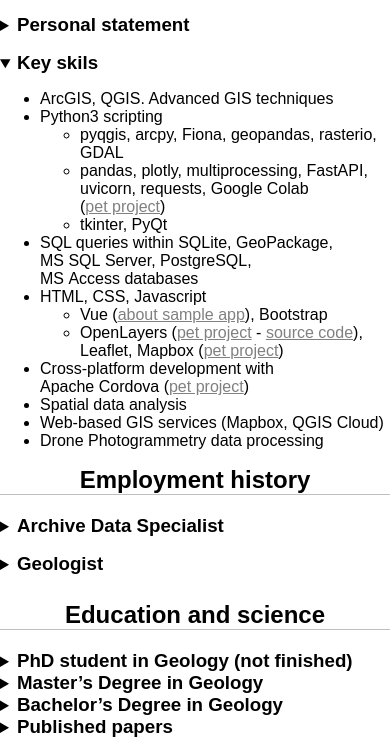
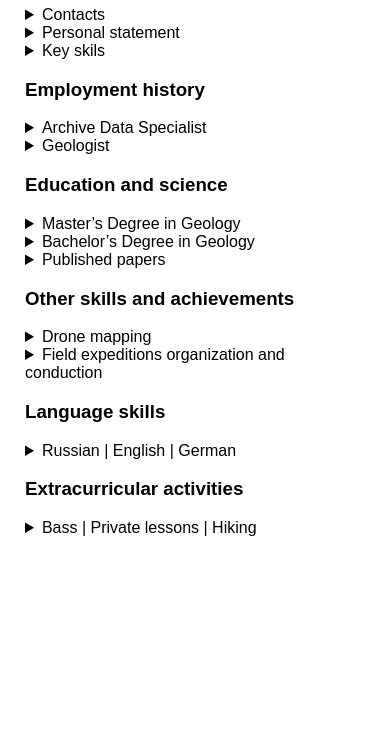
Before and after one commit to SavelevGeo/SavelevGeo, a plain HTML site: page index.html in a window 390 px wide. Shown: the part 93-847 px from the top of the page. Drawn offline with Linux system fonts and the light colour scheme.

Commit message:
fix mobile site work

```diff
--- a/index.html
+++ b/index.html
@@ -1,15 +1,16 @@
 <html>
 <head>
 <meta charset="utf-8">
+<meta name="viewport" content="width=device-width, initial-scale=1.0">
+<title>
+GEORGIJ SAVELEV
+</title>
 <link rel="stylesheet" href="style.css">
 </head>
-<h1 id="georgij-savelev">GEORGIJ SAVELEV</h1>
+<h2 id="georgij-savelev">GEORGIJ SAVELEV</h2>
+<p><span id="this_as_webpage">this cv: <a href="https://savelevgeo.github.io/SavelevGeo/">as webpage</a></span></p>
 <details class="contacts" id="contacts">
-<summary>
-<h3>
-Contacts
-</h3>
-<p></summary></p>
+<p><summary>Contacts</summary></p>
 <ul>
 <li><a href="mailto:savelevgeo.post@gmail.com">savelevgeo.post@gmail.com</a></li>
 <li><a href="https://t.me/+79533473027">+79533473027</a></li>
@@ -18,20 +19,12 @@
 </ul>
 </details>
 <details id="personal_statement">
-<summary>
-<h3>
-Personal statement
-</h3>
-<p></summary></p>
+<p><summary>Personal statement</summary></p>
 <p>Motivated and experienced GIS professional with technical knowledge in ESRI ArcGIS and QGIS. Specializing in the development of web GIS solutions for geological projects, I am a Database Specialist skilled in collecting and analyzing geospatial data using advanced Geographic Information Systems (GIS) techniques.</p>
 <p>I optimize the process by scripting in Python/VBA and running SQL queries for data tracking and geographic data manipulation. With five years of experience in the field, I have successfully completed numerous projects and delivered high-quality results, integrating GIS into geology.</p>
 </details>
-<details open>
-<summary>
-<h3>
-Key skils
-</h3>
-<p></summary></p>
+<details>
+<p><summary>Key skils</summary></p>
 <ul>
 <li>ArcGIS, QGIS. Advanced GIS techniques</li>
 <li>Python3 scripting
@@ -52,13 +45,9 @@
 <li>Drone Photogrammetry data processing</li>
 </ul>
 </details>
-<h2 id="employment-history">Employment history</h2>
+<h3 id="employment-history">Employment history</h3>
 <details>
-<summary>
-<h3>
-Archive Data Specialist
-</h3>
-<p></summary></p>
+<p><summary>Archive Data Specialist</summary></p>
 <p><a href="https://polyus.com/en/">Polyus</a> (Polyus Geoservice) — from 15.06.2022 to 15.03.2024</p>
 <ul>
 <li>Implemented efficient data retrieval techniques to manage and organize geological research and literature data, resulting in a 45% reduction in search time for geologists</li>
@@ -71,11 +60,7 @@
 </ul>
 </details>
 <details>
-<summary>
-<h3>
-Geologist
-</h3>
-<p></summary></p>
+<p><summary>Geologist</summary></p>
 <p><a href="https://vsegei.ru/en/">Geological Research Institute (VSEGEI)</a>, Methodic dep. (Saint-Petersburg, Russia), field work in Magadan region (north-eastern Asia) — from 01.11.2016 to 15.06.2022</p>
 <ul>
 <li>Conducted detailed analysis of remote sensing data, with a focus on satellite data, utilizing Python scripts for optimized work. Developed a standalone app, employing Python, to generate weather messages for SMS transmission to satellite phones.</li>
@@ -87,37 +72,55 @@
 <li>Troubleshooting topology errors. Trained and consulted colleagues on GIS database management. Utilized 3D-visualization. Created technical reports.</li>
 </ul>
 </details>
-<h2 id="education-and-science">Education and science</h2>
+<h3 id="education-and-science">Education and science</h3>
 <details>
-<summary>
-<h3>
-PhD student in Geology (not finished)
-</h3>
-</summary> <a href="https://vsegei.ru/en/">Geological Research Institute (VSEGEI)</a> — from 01.11.2018 to 15.06.2022
+<p><summary>Master’s Degree in Geology</summary></p>
+<p><a href="https://earth.spbu.ru/en/">St. Petersburg state university, Institute of Earth sciences</a>, Regional geology dep. — from 01.10.2016 to 15.06.2018</p>
 </details>
 <details>
-<summary>
-<h3>
-Master’s Degree in Geology
-</h3>
-</summary> <a href="https://earth.spbu.ru/en/">St. Petersburg state university, Institute of Earth sciences</a>, Regional geology dep. — from 01.10.2016 to 15.06.2018
+<p><summary>Bachelor’s Degree in Geology</summary></p>
+<p><a href="https://earth.spbu.ru/en/">St. Petersburg state university, Institute of Earth sciences</a>, Regional geology dep. — from 01.10.2012 to 15.06.2016</p>
 </details>
 <details>
-<summary>
-<h3>
-Bachelor’s Degree in Geology
-</h3>
-</summary> <a href="https://earth.spbu.ru/en/">St. Petersburg state university, Institute of Earth sciences</a>, Regional geology dep. — from 01.10.2012 to 15.06.2016
-</details>
-<details>
-<summary>
-<h3>
-Published papers
-</h3>
-<p></summary></p>
+<p><summary>Published papers</summary></p>
 <ul>
 <li>M. A. Shishkin (VSEGEI), S. I. Shkarubo (JSC MAGE), A. G. Konnov, G. V. Savel’ev (VSEGEI). Tectonics of the Polar Urals – Novaya Zemlya fold belts // <a href="https://karpinskyinstitute.ru/ru/public/reggeology_met/content/2021/86/86_01.pdf">Regional Geology and Metallogeny, 2021. – № 86. – P. 5–10. – DOI: 10.52349/0869-7892_2021_86_05–10</a></li>
 <li>Saldin V., Konnov Artem, Saveliev Georgiy. The Lower Permian Marine Succession of Pay-Khoy: Correlations and Problems in Stratigraphy // <a href="https://kpfu.ru/portal/docs/F_206914532/E_BOOK_D924_Proceedings.Kazan.pdf">Sedimentary Earth Systems: Stratigraphy, Geochronology, Petroleum Resources. PROCEEDINGS Kazan Golovkinsky Stratigraphic Meeting, 2019. – P. 218–222. – DOI: 10.26352/D924F5037</a></li>
 </ul>
 </details>
+<h3 id="other-skills-and-achievements">Other skills and achievements</h3>
+<details>
+<p><summary>Drone mapping</summary></p>
+<ul>
+<li>Demonstrated expertise in drone mapping and geological research, proficiently utilizing GIS workflows.</li>
+<li>Produced 10 detailed orthomosaics, covering up to 5 km2, and prepared technical reports with precision.</li>
+</ul>
+</details>
+<details>
+<p><summary>Field expeditions organization and conduction</summary></p>
+<ul>
+<li>Organized and conducted field expeditions, including employee recruitment and training sessions.</li>
+<li>Successfully led two three-month long autonomous expeditions as a capable team leader, overseeing 4 subordinates.</li>
+<li>Contributed as a valuable team member in five two-to-three month long geological projects, showcasing strong field proficiency and leadership qualities.</li>
+</ul>
+</details>
+<h3 id="language-skills">Language skills</h3>
+<details>
+<p><summary>Russian | English | German</summary></p>
+<ul>
+<li>Russian (native)</li>
+<li>English (fluent B2)</li>
+<li>German (intermediate B1)</li>
+<li>French (basic A1)</li>
+</ul>
+</details>
+<h3 id="extracurricular-activities">Extracurricular activities</h3>
+<details>
+<p><summary>Bass | Private lessons | Hiking</summary></p>
+<ul>
+<li>Bass player at “Проект Спокойствие” (2012-2020) https://soundcloud.com/proekt_spokoistvie/</li>
+<li>Private geography, mathematics, chemistry lessons for school students (2013-2019)</li>
+<li>Hiking enthusiast (four trips a year) (2000-2013)</li>
+</ul>
+</details>
 </html>
--- a/style.css
+++ b/style.css
@@ -2,16 +2,19 @@
   max-width: 600px;
   margin: 0 auto;
   font-family: ubuntu, arial, sans-serif;
+  padding: 50px 25px;
 }
 
-h1, h2 {
+h2 {
   text-align: center;
-  margin-top: 10px;
   border-bottom: 1px solid rgb(0 0 0 / 25%);
 }
 
-summary h3, summary h4 {
-  display: inline;
+#this_as_webpage {
+  display: none;
+}
+
+summary {
   user-select: none;
 }
 
@@ -45,14 +48,19 @@
 }
 
 .contacts ul {
-  display: grid;
-  grid-template-columns: auto auto;
-  column-gap: 25px;
-  justify-content: space-around;
   list-style-type: none;
   padding: 0;
   margin: 0;
   margin-bottom: 15px;
+}
+
+@media (min-width: 400px) {
+  .contacts ul {
+    display: grid;
+    grid-template-columns: auto auto;
+    column-gap: 25px;
+    justify-content: space-around;
+  }
 }
 
 .contacts li {
```
Also changed, not shown: 1 other file.
